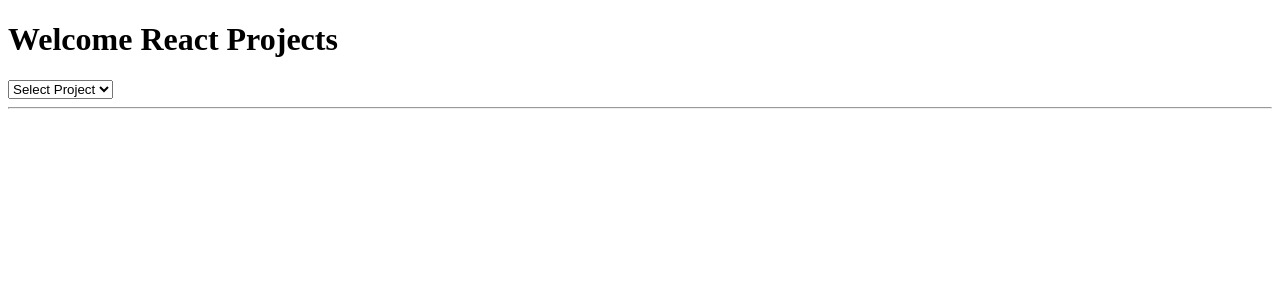
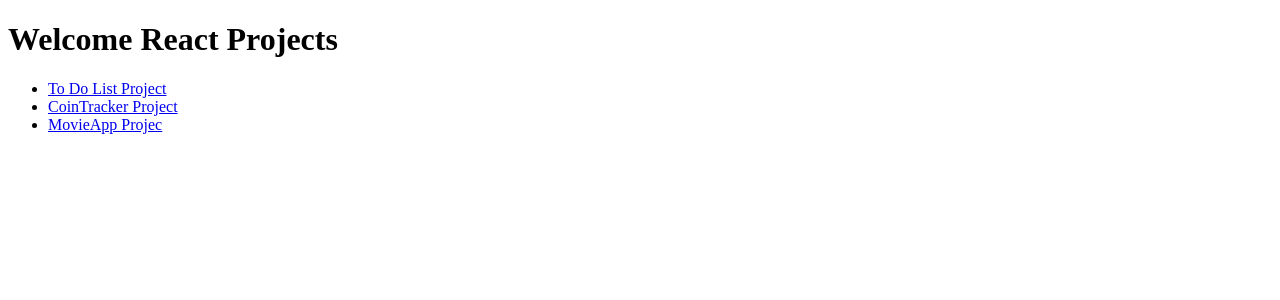
Before and after one commit to gyeong48/react-app, a React (Create React App) app: page / in a window 1280 px wide. Shown: the top 300 px of the page. Built offline with nearby package versions, Linux system fonts and the light colour scheme.

Commit message:
add Router

```diff
--- a/package.json
+++ b/package.json
@@ -9,6 +9,7 @@
     "prop-types": "^15.8.1",
     "react": "^18.2.0",
     "react-dom": "^18.2.0",
+    "react-router-dom": "^6.21.0",
     "react-scripts": "5.0.1",
     "web-vitals": "^2.1.4"
   },
--- a/src/App.js
+++ b/src/App.js
@@ -1,24 +1,19 @@
-import { useState } from "react";
-import ToDoList from "./ToDoList";
-import CoinTracker from "./CoinTracker";
+import { Routes, Route } from "react-router-dom";
+import ToDoList from "./routes/ToDoList";
+import CoinTraker from "./routes/CoinTracker";
+import Home from "./routes/Home";
+import MovieApp from "./routes/MovieApp";
+import MovieDetail from "./routes/MovieDetail";
 
 function App() {
-  const [value, setValue] = useState("xx");
-  const onChange = (event) => setValue(event.target.value);
-
   return (
-    <div>
-      <h1>Welcome React Projects</h1>
-      <select onChange={onChange} value={value}>
-        <option value={"xx"}>Select Project</option>
-        <option value={"0"}>To Do List</option>
-        <option value={"1"}>Coin Tracker</option>
-        <option value={"2"}>Movie App</option>
-      </select>
-      <hr />
-      {value === "0" ? <ToDoList /> : null}
-      {value === "1" ? <CoinTracker /> : null}
-    </div>
+    <Routes>
+      <Route path="/todolist" element={<ToDoList />}></Route>
+      <Route path="/cointracker" element={<CoinTraker />}></Route>
+      <Route path="/movies/:id" element={<MovieDetail />}></Route>
+      <Route path="/movies" element={<MovieApp />}></Route>
+      <Route path="/" element={<Home />}></Route>
+    </Routes>
   );
 }
 
--- /dev/null
+++ b/src/components/Movie.js
@@ -0,0 +1,28 @@
+import PropTypes from "prop-types";
+import { Link } from "react-router-dom";
+
+function Movie({ id, coverImg, title, summary, genres }) {
+  return (
+    <div>
+      <img src={coverImg} alt="error" />
+      <h2>
+        <Link to={`/movies/${id}`}>{title}</Link>
+      </h2>
+      <p>{summary}</p>
+      <ul>
+        {genres.map((g) => (
+          <li key={g}>{g}</li>
+        ))}
+      </ul>
+    </div>
+  );
+}
+
+Movie.propTypes = {
+  coverImg: PropTypes.string.isRequired,
+  title: PropTypes.string.isRequired,
+  summary: PropTypes.string.isRequired,
+  genres: PropTypes.arrayOf(PropTypes.string).isRequired,
+};
+
+export default Movie;
--- a/src/index.js
+++ b/src/index.js
@@ -1,6 +1,11 @@
 import React from "react";
 import ReactDOM from "react-dom/client";
 import App from "./App";
+import { BrowserRouter as Router } from "react-router-dom";
 
 const root = ReactDOM.createRoot(document.getElementById("root"));
-root.render(<App />);
+root.render(
+  <Router>
+    <App />
+  </Router>
+);
--- /dev/null
+++ b/src/routes/Home.js
@@ -0,0 +1,22 @@
+import { Link } from "react-router-dom";
+
+function Home() {
+  return (
+    <div>
+      <h1>Welcome React Projects</h1>
+      <ul>
+        <li>
+          <Link to="/todolist">To Do List Project</Link>
+        </li>
+        <li>
+          <Link to="/cointracker">CoinTracker Project</Link>
+        </li>
+        <li>
+          <Link to="/movies">MovieApp Projec</Link>
+        </li>
+      </ul>
+    </div>
+  );
+}
+
+export default Home;
--- /dev/null
+++ b/src/routes/MovieApp.js
@@ -0,0 +1,43 @@
+import { useState, useEffect } from "react";
+import Movie from "../components/Movie";
+
+function MovieApp() {
+  const [loading, setLoading] = useState(true);
+  const [movies, setMovies] = useState([]);
+
+  const getMovies = async () => {
+    const response = await fetch(
+      "https://yts.mx/api/v2/list_movies.json?minimum_rating=9&sort_by=year"
+    );
+    const json = await response.json();
+    setMovies(json.data.movies);
+    setLoading(false);
+  };
+
+  useEffect(() => {
+    getMovies();
+  }, []);
+
+  return (
+    <div>
+      {loading ? (
+        <h1>Loading...</h1>
+      ) : (
+        <div>
+          {movies.map((movie) => (
+            <Movie
+              key={movie.id}
+              id={movie.id}
+              coverImg={movie.medium_cover_image}
+              title={movie.title}
+              summary={movie.summary}
+              genres={movie.genres}
+            />
+          ))}
+        </div>
+      )}
+    </div>
+  );
+}
+
+export default MovieApp;
--- /dev/null
+++ b/src/routes/MovieDetail.js
@@ -0,0 +1,39 @@
+import { useParams } from "react-router-dom";
+import { useEffect, useState } from "react";
+
+function MovieDetail() {
+  const { id } = useParams();
+  const [movie, setMovie] = useState({});
+  const [loading, setLoading] = useState(true);
+
+  const getMovie = async () => {
+    const response = await fetch(
+      `https://yts.mx/api/v2/movie_details.json?movie_id=${id}`
+    );
+    const json = await response.json();
+    setMovie(json.data.movie);
+    setLoading(false);
+    console.log(json.data.movie);
+  };
+
+  useEffect(() => {
+    getMovie();
+  }, []);
+
+  return (
+    <div>
+      {loading ? (
+        <h1>Loading...</h1>
+      ) : (
+        <div>
+          <img src={movie.large_cover_image}></img>
+          <h1>{movie.title_long}</h1>
+          <p>rating: {movie.rating}</p>
+          <p>runtime: {movie.runtime}min</p>
+        </div>
+      )}
+    </div>
+  );
+}
+
+export default MovieDetail;
```
Also changed, not shown: src/components/Button.js (renamed from src/Button.js), src/css/App.module.css (renamed from src/App.module.css), src/css/Button.module.css (renamed from src/Button.module.css), src/routes/CoinTracker.js (renamed from src/CoinTracker.js), src/routes/ToDoList.js (renamed from src/ToDoList.js), 1 other file (tests, documents, lock files or other folders).
